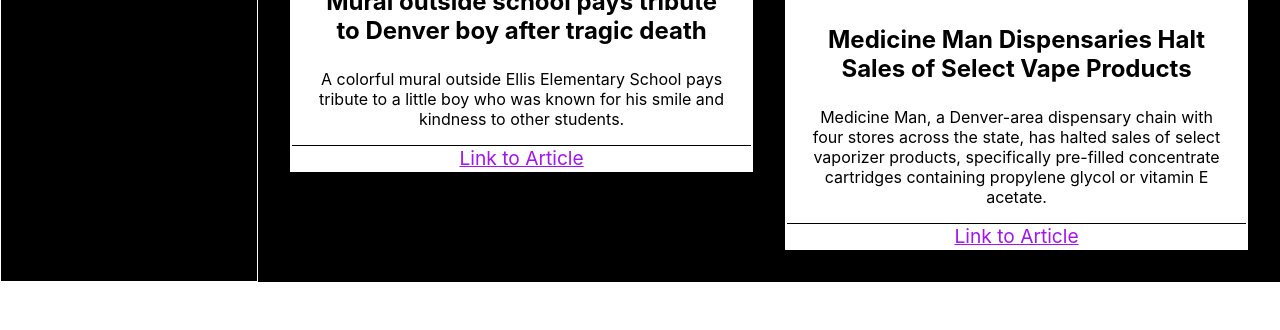
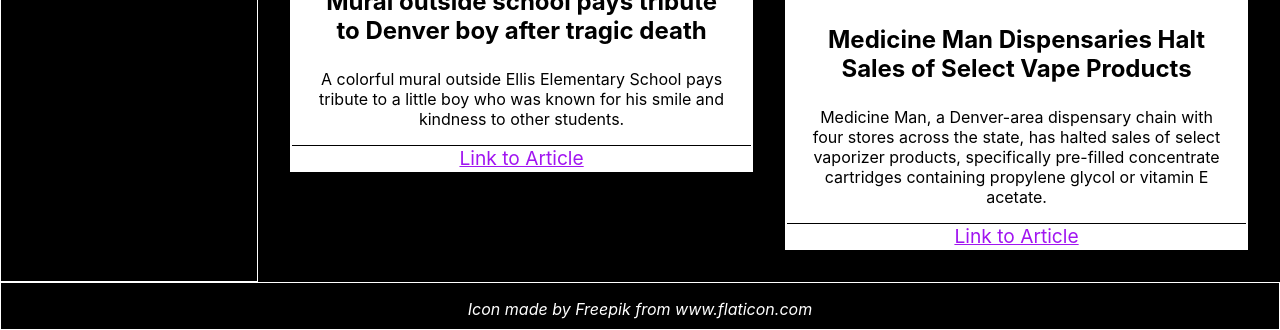
Before and after one commit to trishalanglois/whats-new, a React app: page / in a window 1280 px wide. Shown: the part 1833-2163 px from the top of the page. Before the commit the page ends 2115 px from the top, so only its background shows below. Built offline with nearby package versions, Linux system fonts and the light colour scheme.

Commit message:
Add footer for icon credits

```diff
--- a/package.json
+++ b/package.json
@@ -10,7 +10,7 @@
   "scripts": {
     "start": "react-scripts start",
     "build": "react-scripts build",
-    "test": "react-scripts test —verbose",
+    "test": "react-scripts test",
     "eject": "react-scripts eject"
   },
   "eslintConfig": {
--- a/src/components/App/App.css
+++ b/src/components/App/App.css
@@ -10,8 +10,18 @@
   display: grid;
   grid-template-areas:
     'menu search'
-    'menu main';
+    'menu main'
+    'footer footer';
   background: #000;
   width: 100%;
+}
 
+footer {
+  grid-area: footer;
+  height: 3em;
+  font-style: italic;
+  text-align: center;
+  padding: 1em;
+  border: 1px solid #fff;
+  display: block;
 }
--- a/src/components/App/App.js
+++ b/src/components/App/App.js
@@ -29,7 +29,7 @@
 
   render () {
     return (
-      <div className="app">
+      <main className="app">
         <SearchForm
           filterArticles={this.filterArticles}
         />
@@ -43,7 +43,8 @@
         <NewsContainer
           articles = {this.state.news}
         />
-      </div>
+        <footer>Icon made by Freepik from www.flaticon.com</footer>
+      </main>
     );
   }
 }
```
